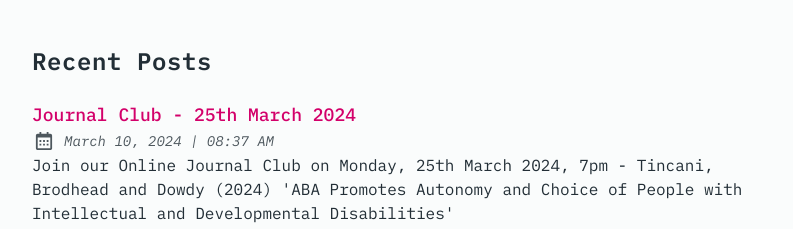
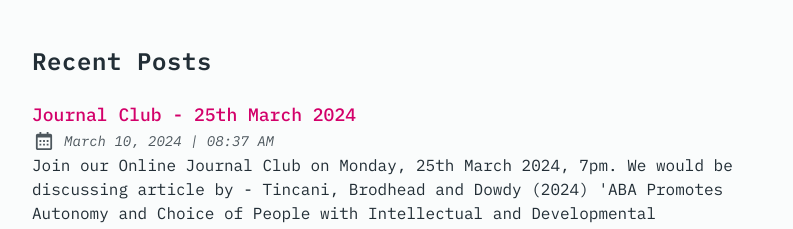
Before and after one commit to k4u5hik/madhura.au, an Astro site: page / in a window 1280 px wide. Shown: the part 567-796 px from the top of the page, without its empty margins (240-1033 px from the left). Built offline with nearby package versions, Linux system fonts and the light colour scheme; Astro itself is replaced by a stand-in of ours.

Commit message:
update post description

```diff
--- a/src/content/blog/journal-club-mar2024.md
+++ b/src/content/blog/journal-club-mar2024.md
@@ -9,7 +9,7 @@ tags:
   - journalclub
   - march2024
 ogImage: ""
-description: "Join our Online Journal Club on Monday, 25th March 2024, 7pm - Tincani, Brodhead and Dowdy (2024) 'ABA Promotes Autonomy and Choice of People with Intellectual and Developmental Disabilities'"
+description: "Join our Online Journal Club on Monday, 25th March 2024, 7pm. We would be discussing article by - Tincani, Brodhead and Dowdy (2024) 'ABA Promotes Autonomy and Choice of People with Intellectual and Developmental Disabilities'"
 ---
 
 ![JournalClubMarch2024](https://files.mastodon.social/media_attachments/files/112/040/372/159/091/209/original/a1158c3d705db61d.png)
```
